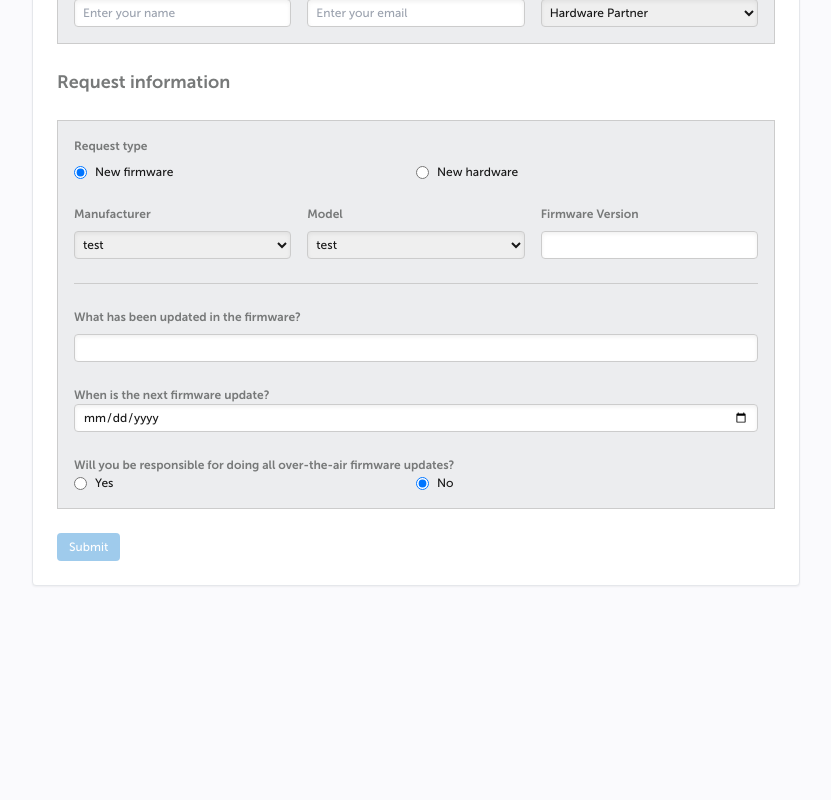
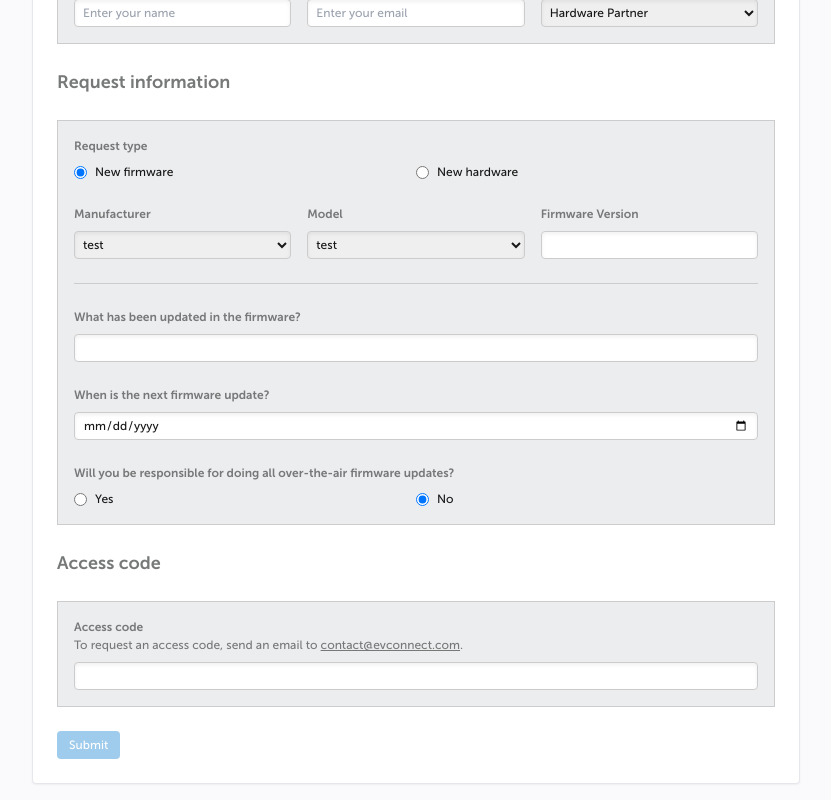
Before and after one commit to ev-connect-certification/evc-certification-portal, a Next.js app: page /request/new in a window 1280 px wide. Shown: the part 279-1079 px from the top of the page, without its empty margins (224-1055 px from the left). Before the commit the page ends 881 px from the top, so only its background shows below. Built offline with nearby package versions, Linux system fonts and the light colour scheme; what @tailwindcss/typography would draw is missing.

Commit message:
finish linking up state and add button disabling to new request form

```diff
--- a/components/Input.tsx
+++ b/components/Input.tsx
@@ -1,7 +1,10 @@
 import React from "react";
 
 export default function Input(props: React.HTMLProps<HTMLInputElement>) {
+    let newProps = {...props};
+    delete newProps.className;
+
     return (
-        <input className="h-7 rounded w-full border border-gray-2 px-2 shadow-inner bg-white" {...props}/>
+        <input className={"h-7 rounded w-full border border-gray-2 px-2 shadow-inner bg-white " + (props.className || "")} {...newProps}/>
     );
 }
--- a/pages/request/new.tsx
+++ b/pages/request/new.tsx
@@ -64,13 +64,28 @@ export default function RequestPage() {
     const [isHubSatellite, setIsHubSatellite] = useState<boolean>(false);
     const [modelConnectivity, setModelConnectivity] = useState<"WiFi" | "SIM" | "Both">("WiFi");
     const [modelName, setModelName] = useState<string>("");
-    const [modelSelection, setModelSelection] = useState<string>("");
-    const [manufacturer, setManufacturer] = useState<string>("");
+    const [modelSelection, setModelSelection] = useState<string>("test");
+    const [manufacturer, setManufacturer] = useState<string>("test");
     const [cardBrand, setCardBrand] = useState<string>("");
+    const [accessCode, setAccessCode] = useState<string>("");
+    const [businessValue, setBusinessValue] = useState<string>("");
+    const [amountBusiness, setAmountBusiness] = useState<string>("");
+    const [urgencyLevel, setUrgencyLevel] = useState<string>("");
 
-    useEffect(() => {
+    function onSubmit() {
 
-    }, []);
+    }
+
+    const canSubmit = (
+        name && email && firmwareVersion && (modelName || modelSelection) && manufacturer && accessCode
+        && (isHardware ? (
+            connectors.length && connectors.every(d => (d.maxPower * d.maxVoltage * d.maxCurrent) > 0)
+            && (!isCreditCard || (cardBrand)) && updateFrequency && nextUpdate && isWSS && isOCPP
+        ) : (
+            firmwareInfo && nextUpdate
+        ))
+        && (!(team === "sales") || (businessValue && amountBusiness && urgencyLevel))
+    );
 
     return (
         <div className="max-w-3xl mx-auto my-4 p-6 bg-white rounded border shadow-sm mt-20">
@@ -356,13 +371,13 @@ export default function RequestPage() {
                             value={firmwareInfo}
                             onChange={e => setFirmwareInfo((e.target as HTMLInputElement).value)}
                         />
-                        <Label className="mt-6">When is the next firmware update?</Label>
+                        <Label className="mt-6 mb-2">When is the next firmware update?</Label>
                         <Input
                             type="date"
                             value={nextUpdate}
                             onChange={e => setNextUpdate((e.target as HTMLInputElement).value)}
                         />
-                        <Label className="mt-6">Will you be responsible for doing all over-the-air firmware updates?</Label>
+                        <Label className="mt-6 mb-2">Will you be responsible for doing all over-the-air firmware updates?</Label>
                         <div className="grid grid-cols-2">
                             <Radio
                                 id="ota-res-yes"
@@ -412,11 +427,11 @@ export default function RequestPage() {
                         </div>
                         <ThreeCol className="my-6">
                             <Label>Business value of selling the unit?</Label>
-                            <Input/>
+                            <Input {...getInputStateProps(businessValue, setBusinessValue)}/>
                             <Label>What is the amount of business?</Label>
-                            <Input/>
+                            <Input {...getInputStateProps(amountBusiness, setAmountBusiness)}/>
                             <Label>Urgency level for certification</Label>
-                            <Select>
+                            <Select {...getSelectStateProps(urgencyLevel, setUrgencyLevel)}>
                                 <option value="test">test</option>
                             </Select>
                         </ThreeCol>
@@ -425,7 +440,13 @@ export default function RequestPage() {
                     </DarkSection>
                 </>
             )}
-            <PrimaryButton onClick={() => null} disabled={true}>Submit</PrimaryButton>
+            <H2>Access code</H2>
+            <DarkSection>
+                <Label>Access code</Label>
+                <p className="text-gray-1">To request an access code, send an email to <a href="mailto:contact@evconnect.com" className="underline">contact@evconnect.com</a>.</p>
+                <Input className="mt-2" {...getInputStateProps(accessCode, setAccessCode)}/>
+            </DarkSection>
+            <PrimaryButton disabled={!canSubmit} onClick={onSubmit}>Submit</PrimaryButton>
         </div>
     );
 }
```
